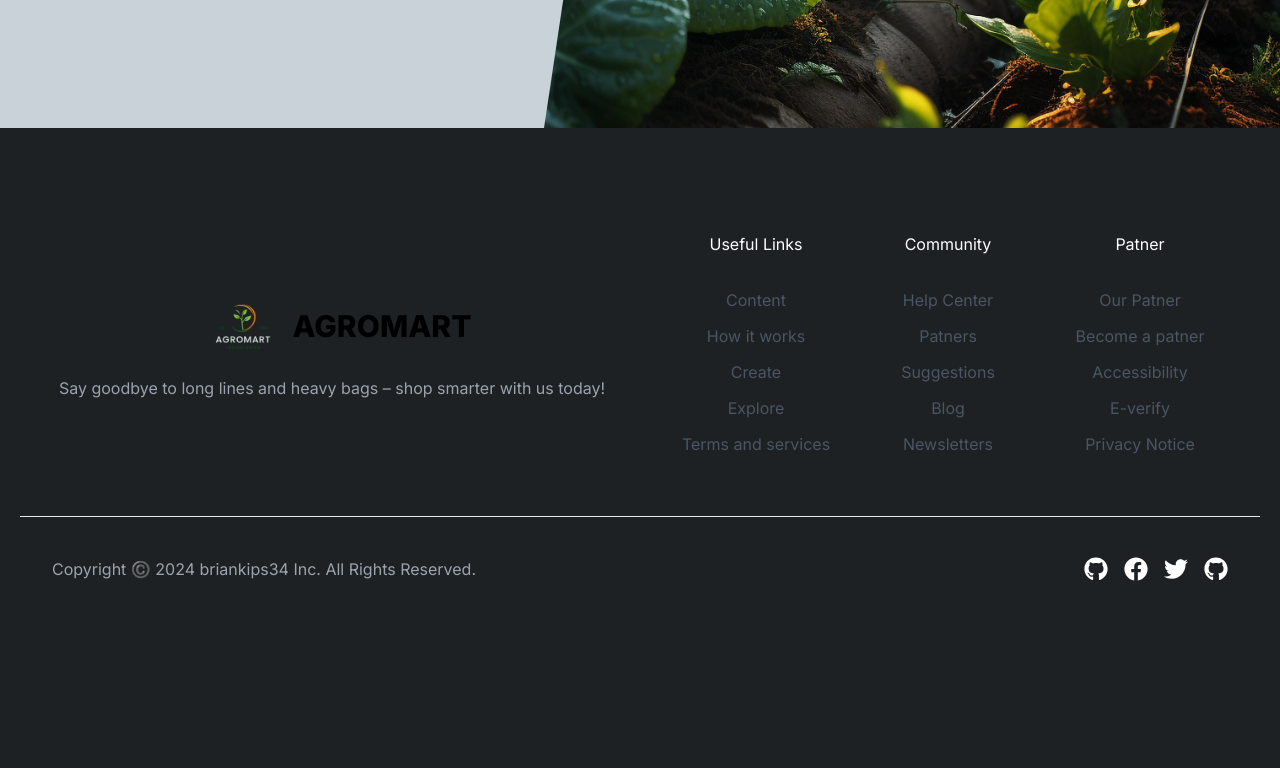
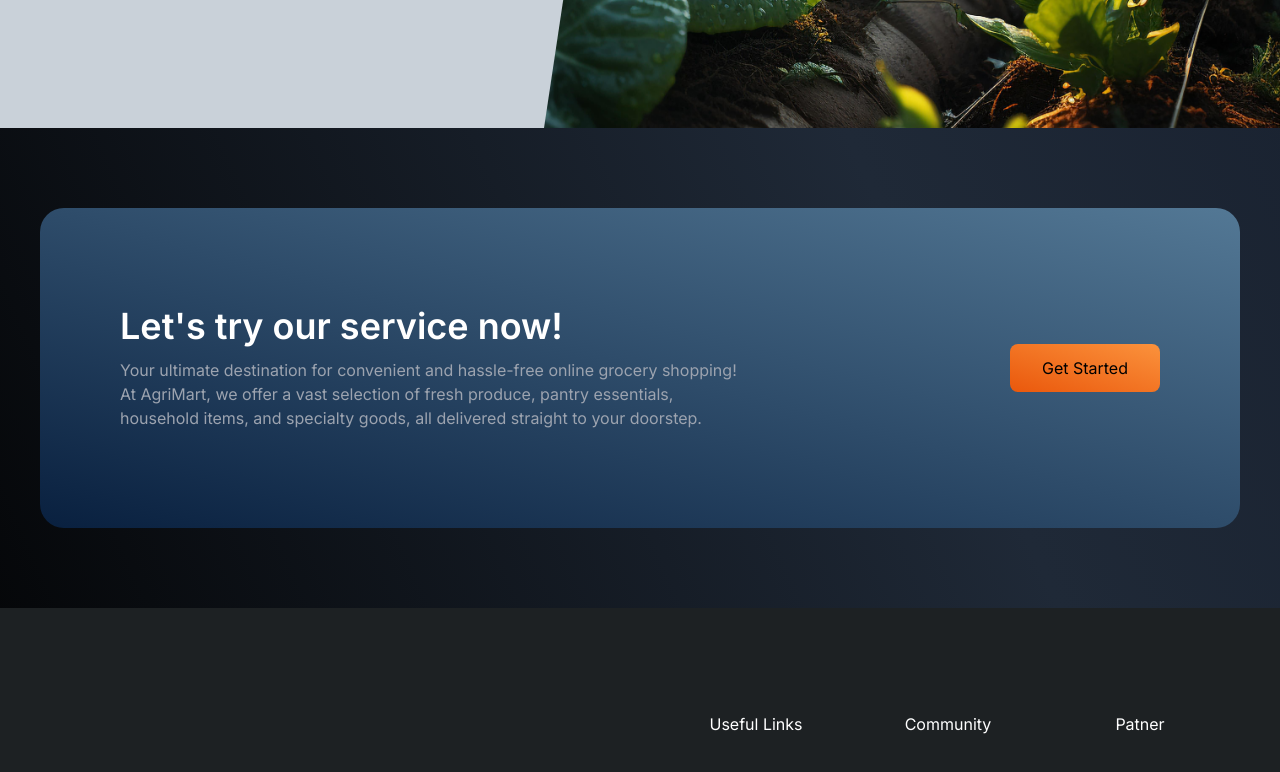
Before and after one commit to briandev25/agromart, a Next.js app: page / in a window 1280 px wide. Shown: the part 1760-2532 px from the top of the page. Built offline with nearby package versions, Linux system fonts and the light colour scheme.

Commit message:
added get started section

```diff
--- a/app/page.js
+++ b/app/page.js
@@ -241,11 +241,22 @@ useEffect(() =>{
             </div>
         </div>
 
-
+        {/* Get started Section */}
+        <div className="w-full overflow-x-hidden ">
+           <div className="py-[10vh]  max-w-[1240px]  h-full mx-auto">
+              <div className="  mx-5 bg-gradient-to-tr from-[#09203f] py-10 lg:py-0 flex flex-col space-y-5 lg:space-y-0 lg:flex-row justify-between  items-center lg:px-20 to-[#537895] lg:h-[40vh] rounded-3xl">
+                 <div className=" flex  flex-col items-center space-y-3 lg:items-start">
+                      <h1 className=" text-white text-4xl font-semibold">Let's try our service now!</h1>
+                      <p className=" text-gray-400 w-[80%] lg:w-[70%] ">Your ultimate destination for convenient and hassle-free online grocery shopping! At AgriMart, we offer a vast selection of fresh produce, pantry essentials, household items, and specialty goods, all delivered straight to your doorstep. </p>
+                 </div>
+                 <div className=" cursor-pointer bg-gradient-to-tr from-orange-600 whitespace-nowrap to-orange-400 w-[170px] py-3 px-8 inline rounded-lg text-center">Get Started</div>
+              </div>
+           </div>
+        </div>
 
         {/* Footer */}
-        <div className=" bg-[#1D2123]  w-full h-[80vh]">
-          <div className=" pt-[10vh]  max-w-[1240px]  h-full mx-auto">
+        <div className=" bg-[#1D2123]  w-full ">
+          <div className=" pt-[10vh]   max-w-[1240px]  h-full mx-auto">
               <div className="flex flex-col lg:flex-row items-center text-center mx-6 space-y-6">
               <div className=" w-full flex flex-col items-center  lg:w-1/2 ">
                  <div className="flex  items-center font-extrabold">
@@ -276,7 +287,7 @@ useEffect(() =>{
               </div>
               </div>
            <hr className=" mt-12"></hr>
-           <div className="flex lg:flex-row flex-col items-center space-y-5 lg:space-y-0 lg:mx-8 lg:justify-between my-10">
+           <div className="flex lg:flex-row flex-col items-center space-y-5 lg:space-y-0 lg:mx-8 lg:justify-between py-10">
               <p className=" text-gray-400">Copyright ©️ 2024 briankips34 Inc. All Rights Reserved.</p>
               <div className=" flex space-x-4">
                  <FaGithub className=" text-white text-2xl cursor-pointer" />
```
